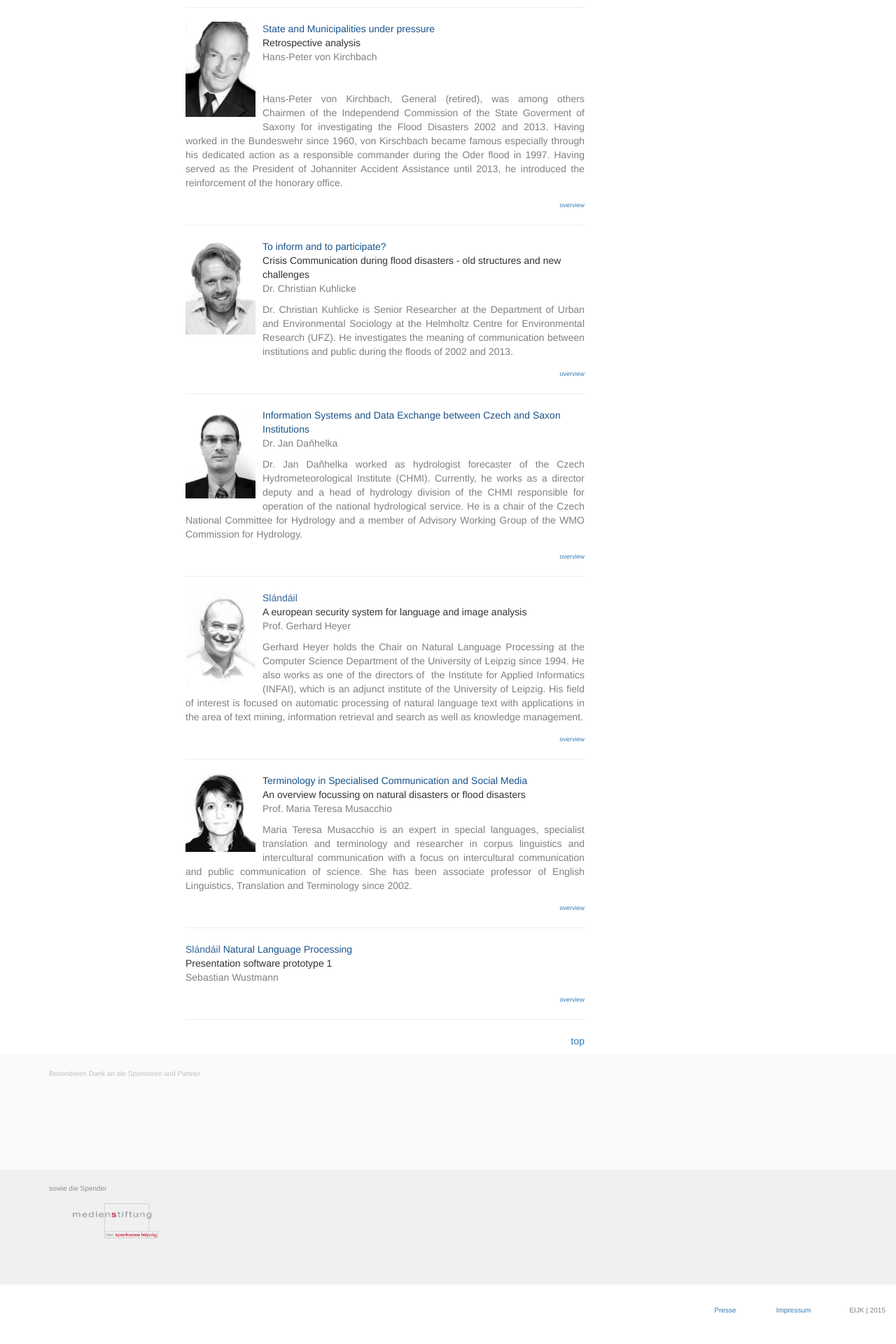
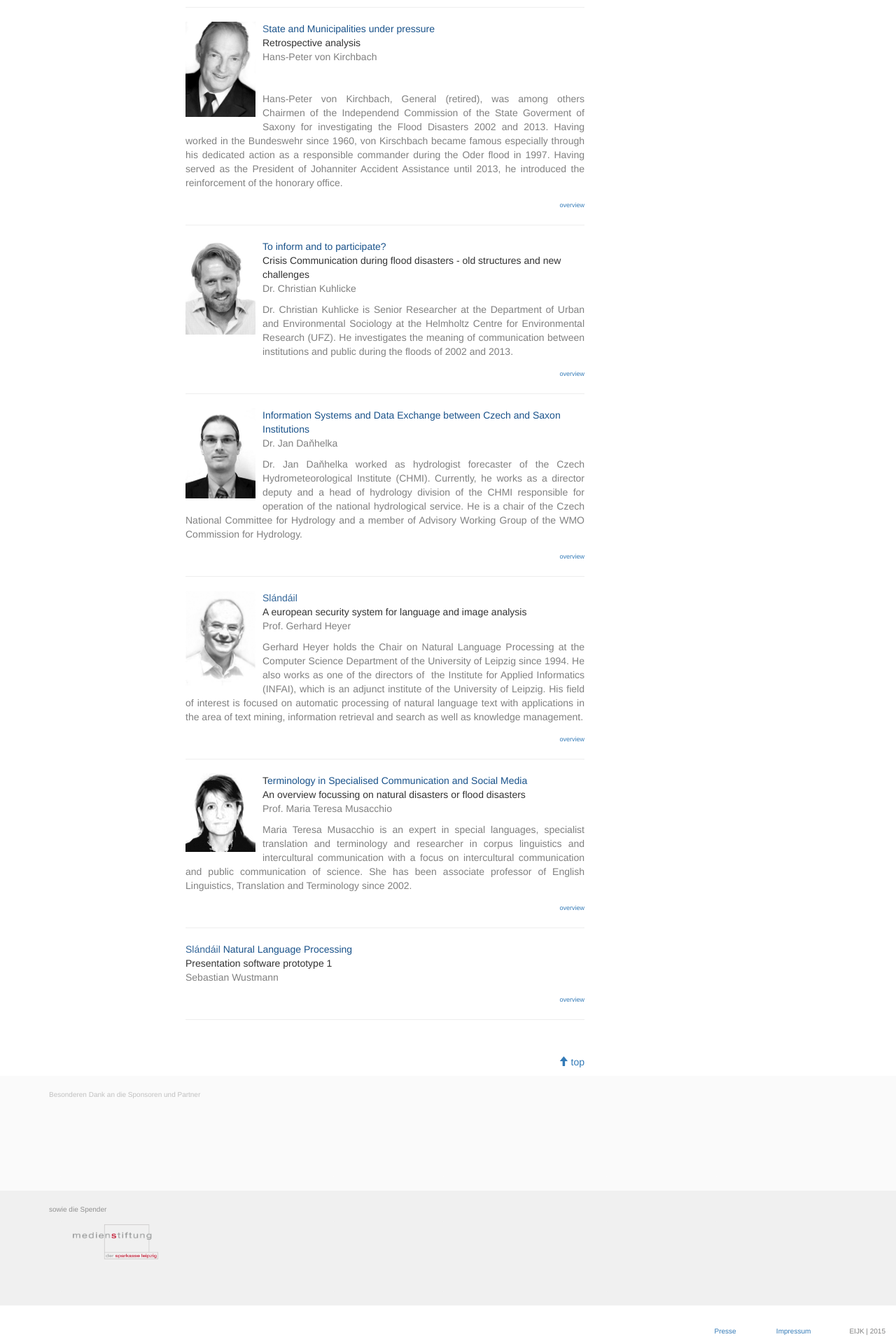
Before and after one commit to susedev/test, a Jekyll site: the page built from titles-and-speakers.html, in a window 1280 px wide. Shown: the part 1608-3528 px from the top of the page at 70% size. Built offline with Jekyll 4.4.1, drawn with Linux system fonts in a browser that asks for light colours; nearby versions of some CDN libraries; before the commit the page ends 3498 px from its top, so only the background shows below that.

Commit message:
Update titles-and-speakers.html

```diff
--- a/titles-and-speakers.html
+++ b/titles-and-speakers.html
@@ -117,4 +117,4 @@ Presentation software prototype 1<br />
 <p style="text-align: right;"><span style="color: #808080;"><span style="font-size: xx-small;"><a href="{{ site.base_url }}/programme.html">overview</a></span> </span></p>
 
 <hr noshade="noshade" size="1" />
-<p style="text-align: right; "><a href="#top">top </a></p>
+<p style="text-align: right; margin-top:50px;"><a href="#top"><span class="glyphicon glyphicon-arrow-up" aria-hidden="true"></span> top </a></p>
```
